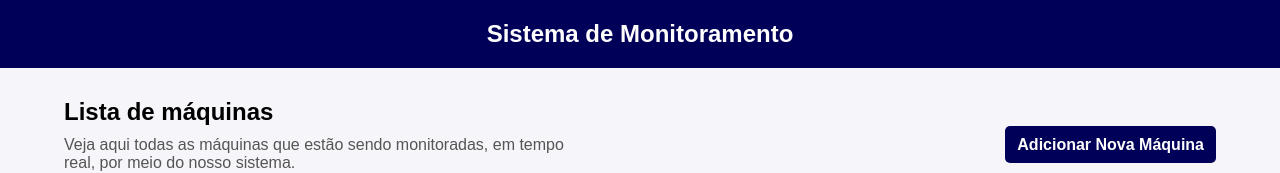
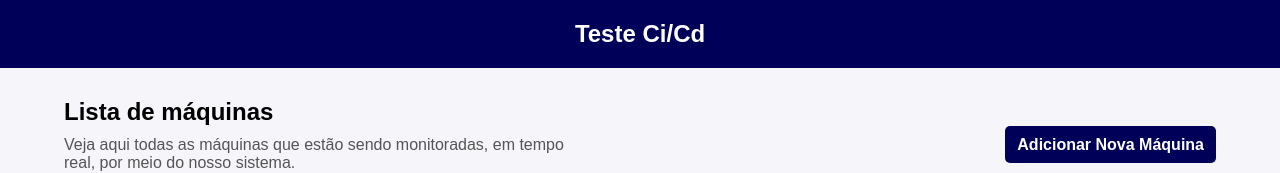
Before and after one commit to O-ian-carvalho/machines-telemetry, an Angular app in the folder machines-telemetry-ui/: page / in a window 1280 px wide. Shown: the top 173 px of the page. Built offline with nearby package versions, Linux system fonts and the light colour scheme; no server answers.

Commit message:
teste ci/cd

```diff
--- a/machines-telemetry-ui/src/app/components/header/header.component.html
+++ b/machines-telemetry-ui/src/app/components/header/header.component.html
@@ -1 +1 @@
-<div id="header"> <h1>Sistema de Monitoramento</h1></div>
+<div id="header"> <h1>Teste Ci/Cd</h1></div>
```
